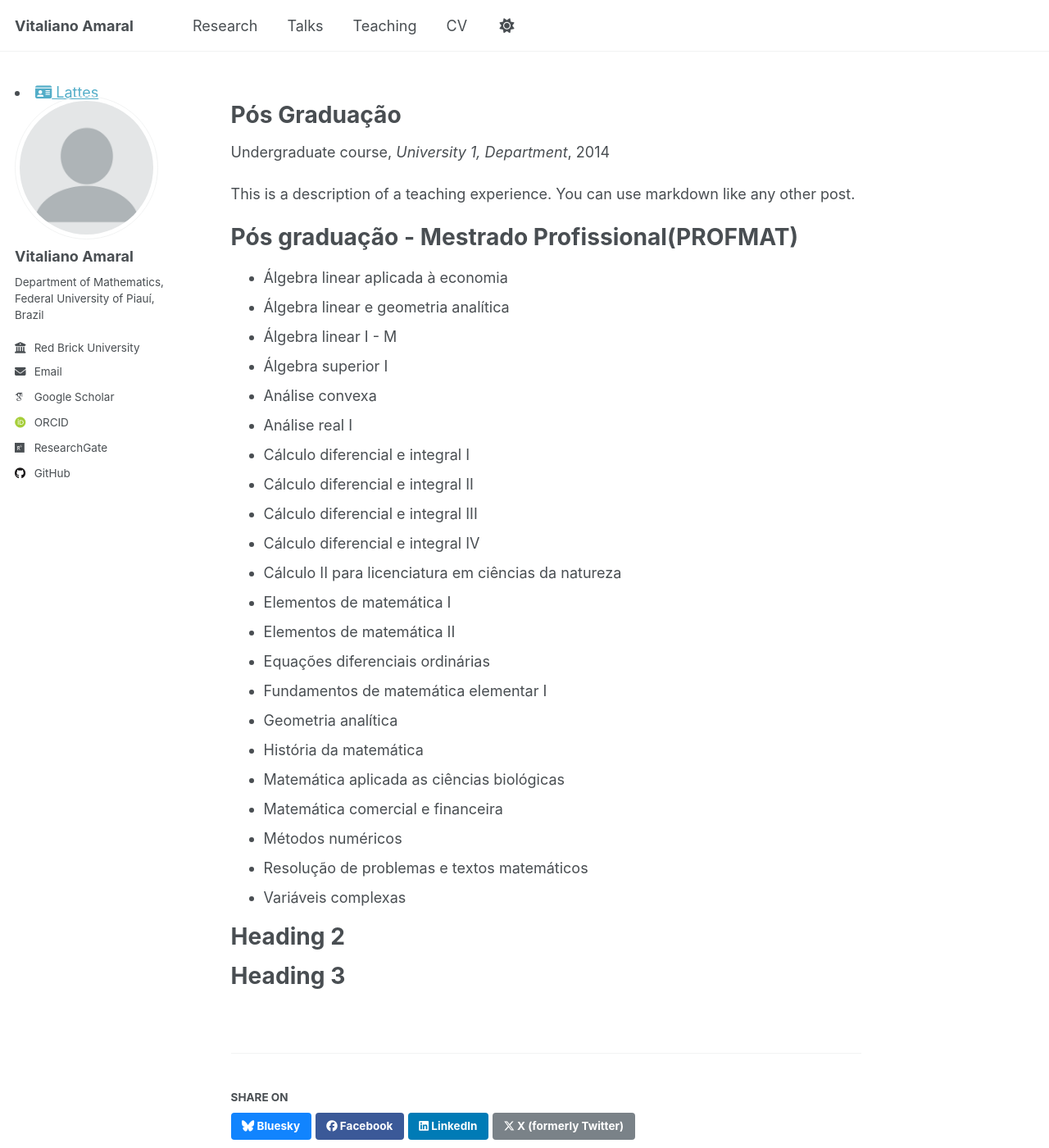
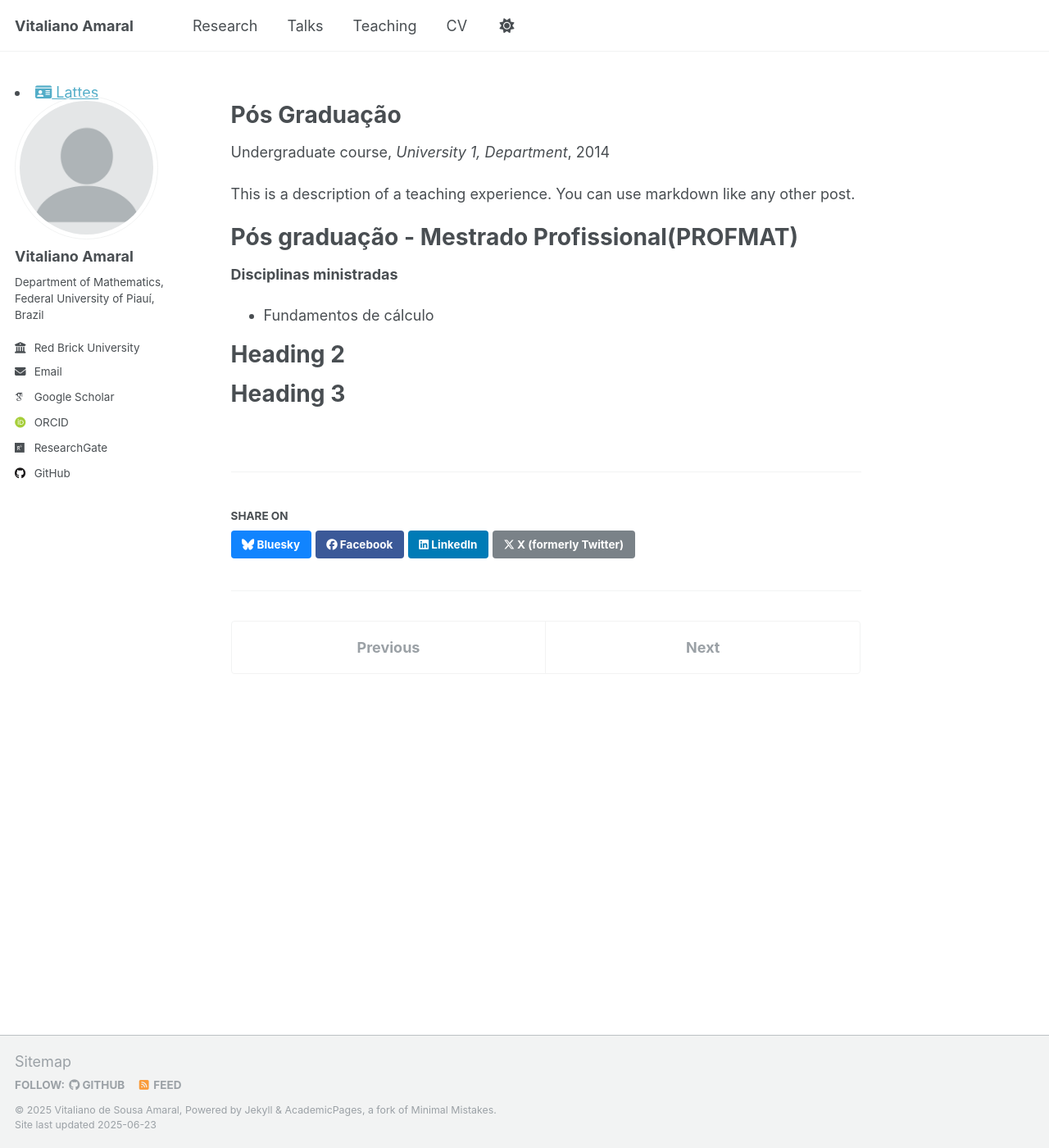
Before and after one commit to vitalianoamaral/vitalianoamaral.github.io, a Jekyll site: the page built from _teaching/2014-spring-teaching-1.md, in a window 1280 px wide and 1400 px high. Shown: the whole window at 82% size. Built offline with Jekyll 4.4.1, drawn with Linux system fonts in a browser that asks for light colours; some web fonts are replaced.

Commit message:
Update 2014-spring-teaching-1.md

```diff
--- a/_teaching/2014-spring-teaching-1.md
+++ b/_teaching/2014-spring-teaching-1.md
@@ -12,28 +12,8 @@ This is a description of a teaching experience. You can use markdown like any ot
 
 Pós graduação - Mestrado Profissional(PROFMAT)
 ======
-- Álgebra linear aplicada à economia
-- Álgebra linear e geometria analítica
-- Álgebra linear I - M
-- Álgebra superior I
-- Análise convexa
-- Análise real I
-- Cálculo diferencial e integral I
-- Cálculo diferencial e integral II
-- Cálculo diferencial e integral III
-- Cálculo diferencial e integral IV
-- Cálculo II para licenciatura em ciências da natureza
-- Elementos de matemática I
-- Elementos de matemática II
-- Equações diferenciais ordinárias
-- Fundamentos de matemática elementar I
-- Geometria analítica
-- História da matemática
-- Matemática aplicada as ciências biológicas
-- Matemática comercial e financeira
-- Métodos numéricos
-- Resolução de problemas e textos matemáticos
-- Variáveis complexas
+**Disciplinas ministradas**
+- Fundamentos de cálculo
 
 Heading 2
 ======
```
